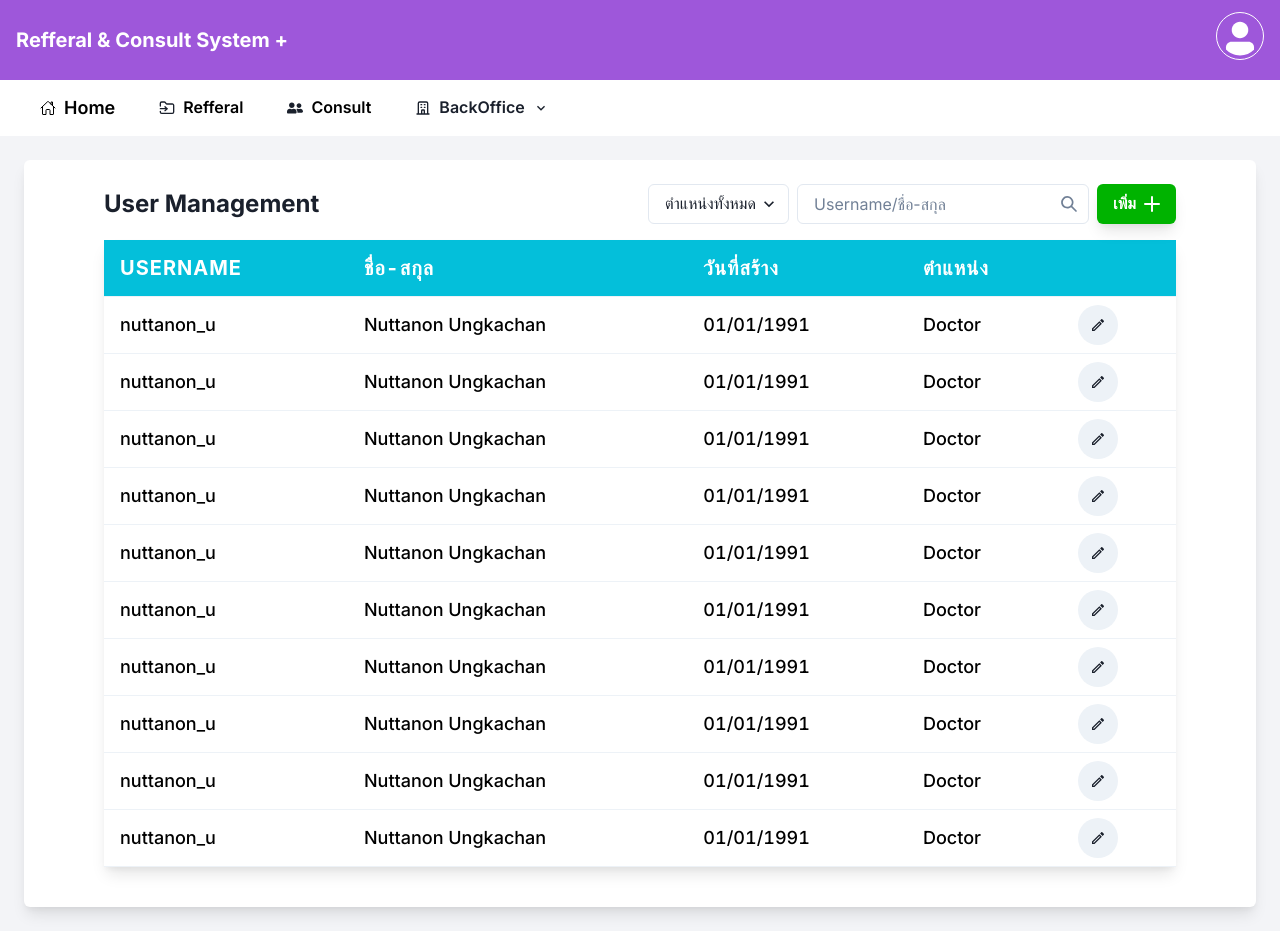
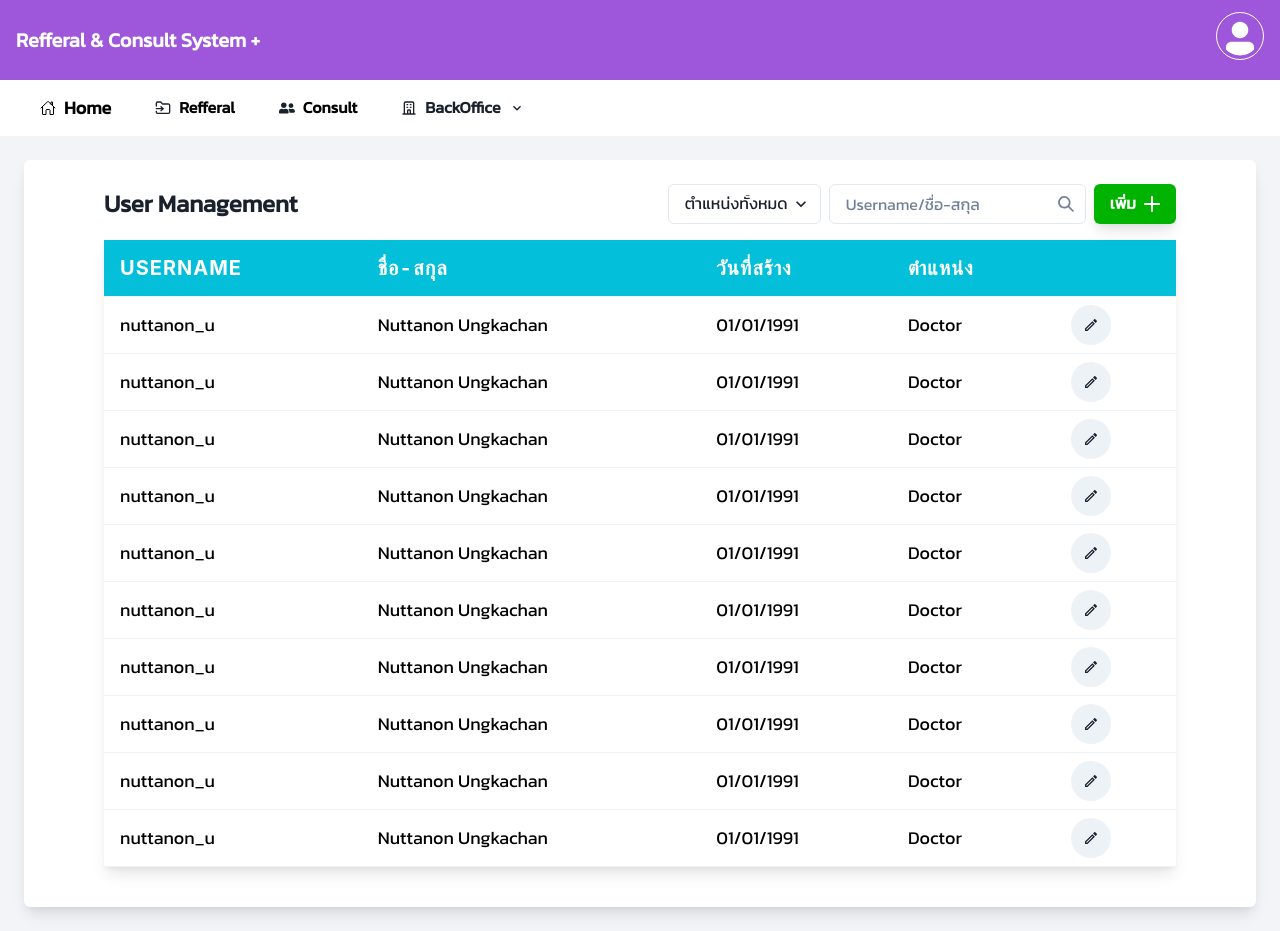
Before and after one commit to yottrakul/rln-referral, a Next.js app: page /UserBackOffice in a window 1280 px wide. Built offline with nearby package versions, Linux system fonts and the light colour scheme.

Commit message:
feat: font change

```diff
--- a/src/app/layout.tsx
+++ b/src/app/layout.tsx
@@ -1,14 +1,16 @@
 import "@/styles/globals.css";
 
-import { Inter } from "next/font/google";
+import { Kanit } from "next/font/google";
 import { ChakraUIProviders } from "./providers/ChakraProvider";
 
-const inter = Inter({
+const kanit = Kanit({
+  weight: ["400"],
+  style: "normal",
   subsets: ["latin"],
 });
 
 export const metadata = {
-  title: "Create T3 App",
+  title: "RCS",
   description: "Generated by create-t3-app",
   icons: [{ rel: "icon", url: "/favicon.ico" }],
 };
@@ -16,7 +18,7 @@ export const metadata = {
 export default function RootLayout({ children }: { children: React.ReactNode }) {
   return (
     <html lang="en">
-      <body className={inter.className}>
+      <body className={kanit.className}>
         <ChakraUIProviders>{children}</ChakraUIProviders>
       </body>
     </html>
--- a/src/app/ui/user/UserManagement.tsx
+++ b/src/app/ui/user/UserManagement.tsx
@@ -76,7 +76,9 @@ export default function UserManagement() {
                 bg="#00b300"
                 shadow="lg"
               >
-                <Text color={"white"}>เพิ่ม</Text>
+                <Text color={"white"} fontSize={"medium"}>
+                  เพิ่ม
+                </Text>
               </Button>
             </Stack>
           </Flex>
@@ -87,7 +89,7 @@ export default function UserManagement() {
                   <Thead bg={"#04BFDA"} height="14">
                     <Tr>
                       <Th fontSize={"xl"} minHeight="10vh" fontWeight="semi-bold" color="white">
-                        username
+                        <Text>username</Text>
                       </Th>
                       <Th fontSize={"xl"} fontWeight="semi-bold" color="white">
                         ชื่อ-สกุล
```
